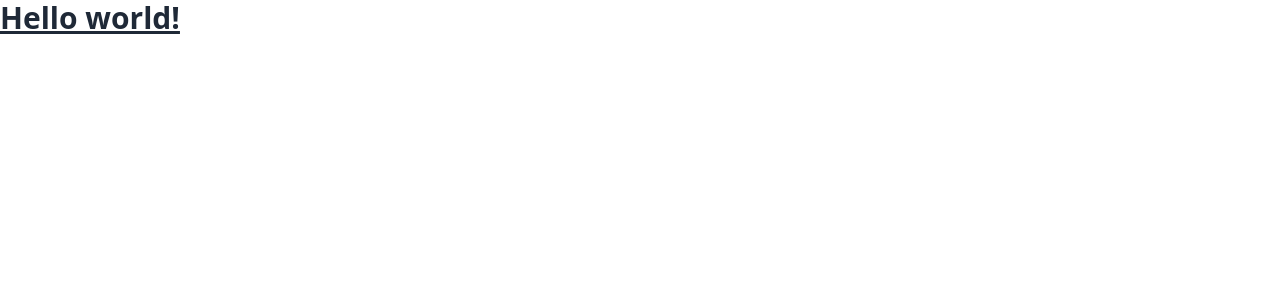
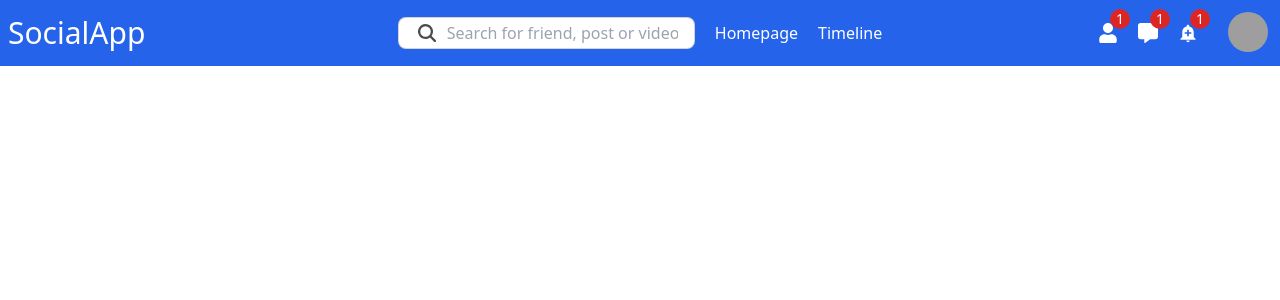
Before and after one commit to ProjectLife21/socialApp, a React (Vite) app in the folder client/: page / in a window 1280 px wide. Shown: the top 300 px of the page. Built offline with nearby package versions, Linux system fonts and the light colour scheme; grey boxes are pictures that could not be loaded.

Commit message:
Navbar added

```diff
--- a/client/src/App.tsx
+++ b/client/src/App.tsx
@@ -1,4 +1,20 @@
+import { createBrowserRouter, RouterProvider } from "react-router-dom";
+
+// pages
+import { HomePage, LoginPage, ProfilePage, RegisterPage } from "./pages";
+
 const App = () => {
-  return <h1 className="text-3xl font-bold underline">Hello world!</h1>;
+  const router = createBrowserRouter([
+    {
+      path: "/",
+      element: <HomePage />,
+    },
+    {
+      path: "about",
+      element: <div>About</div>,
+    },
+  ]);
+
+  return <RouterProvider router={router} />;
 };
 export default App;
--- /dev/null
+++ b/client/src/components/Navigation/Navbar.tsx
@@ -0,0 +1,153 @@
+import { Link } from "react-router-dom";
+import { FaSearch, FaUser } from "react-icons/fa";
+import { FaMessage } from "react-icons/fa6";
+import { HiOutlineBellAlert } from "react-icons/hi2";
+import { MdAddAlert } from "react-icons/md";
+
+const Navbar = () => {
+  return (
+    <div className="navbar justify-center bg-blue-600 text-white">
+      <div className="container mx-auto">
+        <div className="flex-1 ">
+          <Link
+            to="/"
+            className="hidden text-3xl hover:bg-transparent lg:block"
+          >
+            SocialApp
+          </Link>
+          <div className="dropdown lg:hidden">
+            <div tabIndex={0} role="button" className="btn btn-ghost lg:hidden">
+              <svg
+                xmlns="http://www.w3.org/2000/svg"
+                className="h-5 w-5"
+                fill="none"
+                viewBox="0 0 24 24"
+                stroke="currentColor"
+              >
+                <path
+                  strokeLinecap="round"
+                  strokeLinejoin="round"
+                  strokeWidth="2"
+                  d="M4 6h16M4 12h8m-8 6h16"
+                />
+              </svg>
+            </div>
+            <ul
+              tabIndex={0}
+              className="menu menu-sm dropdown-content bg-base-100 rounded-box z-[1] mt-3 w-52 p-2 shadow text-black"
+            >
+              <li>
+                <a>Item 1</a>
+              </li>
+              <li>
+                <a>Parent</a>
+                <ul className="p-2">
+                  <li>
+                    <a>Submenu 1</a>
+                  </li>
+                  <li>
+                    <a>Submenu 2</a>
+                  </li>
+                </ul>
+              </li>
+              <li>
+                <a>Item 3</a>
+              </li>
+            </ul>
+          </div>
+        </div>
+        <div className="flex-1  text-center ">
+          <Link to="/" className="text-3xl lg:hidden hover:bg-transparent">
+            SocialApp
+          </Link>
+          <div className="hidden lg:flex justify-between gap-5 ">
+            <form className="flex-1 ">
+              <label className="input input-bordered flex items-center gap-2 h-8">
+                <svg
+                  xmlns="http://www.w3.org/2000/svg"
+                  viewBox="0 0 16 16"
+                  fill="black"
+                  className="h-6 w-6 opacity-70"
+                >
+                  <path
+                    fillRule="evenodd"
+                    d="M9.965 11.026a5 5 0 1 1 1.06-1.06l2.755 2.754a.75.75 0 1 1-1.06 1.06l-2.755-2.754ZM10.5 7a3.5 3.5 0 1 1-7 0 3.5 3.5 0 0 1 7 0Z"
+                    clipRule="evenodd"
+                  />
+                </svg>
+                <input
+                  type="text"
+                  className="grow text-black"
+                  placeholder="Search for friend, post or video"
+                />
+              </label>
+            </form>
+            <div className="flex items-center gap-5">
+              <Link to="/">Homepage</Link>
+              <Link to="/">Timeline</Link>
+            </div>
+          </div>
+        </div>
+        <div className="flex-1  text-right flex items-center justify-end gap-5">
+          <div className="hidden lg:flex gap-2 items-center justify-center">
+            <div className="indicator">
+              <span className="indicator-item badge bg-red-600 text-white left-[0.5rem] top-[0.1rem] w-2 border-transparent">
+                1
+              </span>
+              <div className="grid h-8 w-8 place-items-center">
+                <FaUser className="text-xl" />
+              </div>
+            </div>
+            <div className="indicator">
+              <span className="indicator-item badge bg-red-600 text-white left-[0.5rem] top-[0.1rem] w-2 border-transparent">
+                1
+              </span>
+              <div className="grid h-8 w-8 place-items-center">
+                <FaMessage className="text-xl" />
+              </div>
+            </div>
+            <div className="indicator">
+              <span className="indicator-item badge bg-red-600 text-white left-[0.5rem] top-[0.1rem] w-2 border-transparent">
+                1
+              </span>
+              <div className="grid h-8 w-8 place-items-center">
+                <MdAddAlert className="text-xl" />
+              </div>
+            </div>
+          </div>
+          <div className="dropdown dropdown-end">
+            <div
+              tabIndex={0}
+              role="button"
+              className="btn btn-ghost btn-circle avatar"
+            >
+              <div className="w-10 rounded-full">
+                <img
+                  alt="Tailwind CSS Navbar component"
+                  src="https://img.daisyui.com/images/stock/photo-1534528741775-53994a69daeb.webp"
+                />
+              </div>
+            </div>
+            <ul
+              tabIndex={0}
+              className="menu menu-sm dropdown-content bg-base-100 rounded-box z-[1] mt-3 w-52 p-2 shadow text-black"
+            >
+              <li>
+                <Link to="/profile" className="justify-between">
+                  Profile
+                </Link>
+              </li>
+              <li>
+                <a>Settings</a>
+              </li>
+              <li>
+                <a>Logout</a>
+              </li>
+            </ul>
+          </div>
+        </div>
+      </div>
+    </div>
+  );
+};
+export default Navbar;
--- /dev/null
+++ b/client/src/components/index.ts
@@ -0,0 +1 @@
+export { default as Navbar } from "./Navigation/Navbar";
--- /dev/null
+++ b/client/src/layouts/MainLayout.tsx
@@ -0,0 +1,4 @@
+const MainLayout = ({ children }) => {
+  return <div>MainLayout</div>;
+};
+export default MainLayout;
--- /dev/null
+++ b/client/src/pages/HomePage.tsx
@@ -0,0 +1,15 @@
+import { FaSearch, FaUser } from "react-icons/fa";
+import { MdMessage } from "react-icons/md";
+import { HiOutlineBellAlert } from "react-icons/hi2";
+
+// components
+import { Navbar } from "../components";
+
+const HomePage = () => {
+  return (
+    <div>
+      <Navbar />
+    </div>
+  );
+};
+export default HomePage;
--- /dev/null
+++ b/client/src/pages/LoginPage.tsx
@@ -0,0 +1,4 @@
+const LoginPage = () => {
+  return <div>LoginPage</div>;
+};
+export default LoginPage;
--- /dev/null
+++ b/client/src/pages/ProfilePage.tsx
@@ -0,0 +1,4 @@
+const ProfilePage = () => {
+  return <div>ProfilePage</div>;
+};
+export default ProfilePage;
--- /dev/null
+++ b/client/src/pages/RegisterPage.tsx
@@ -0,0 +1,4 @@
+const RegisterPage = () => {
+  return <div>RegisterPage</div>;
+};
+export default RegisterPage;
--- /dev/null
+++ b/client/src/pages/index.ts
@@ -0,0 +1,4 @@
+export { default as HomePage } from "./HomePage";
+export { default as LoginPage } from "./LoginPage";
+export { default as ProfilePage } from "./ProfilePage";
+export { default as RegisterPage } from "./RegisterPage";
```
